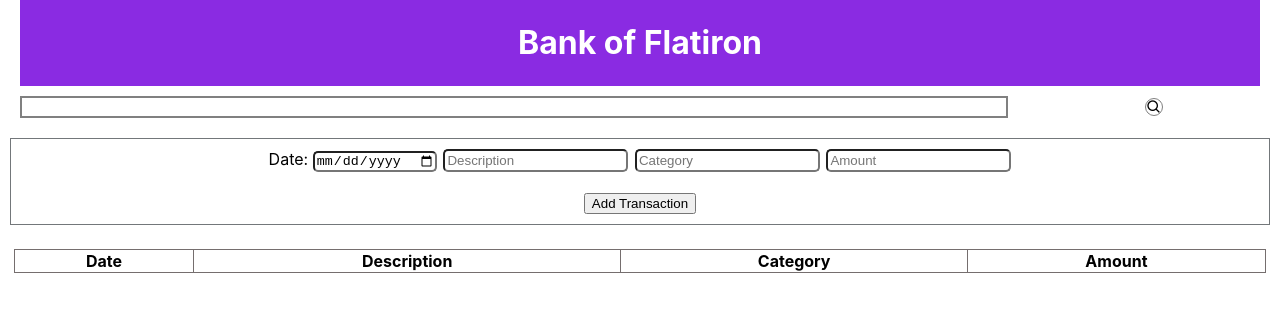
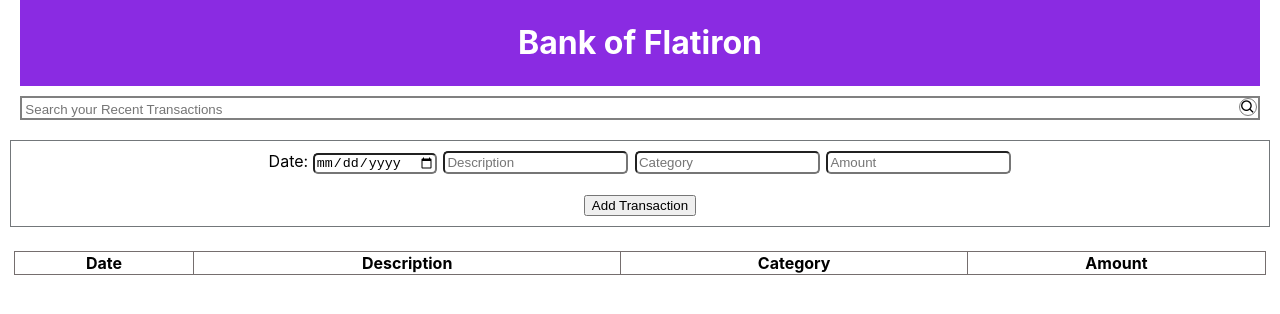
Before and after one commit to Unquetionable1/bank-of-flatiron, a React (Create React App) app: page / in a window 1280 px wide. Shown: the top 314 px of the page. Built offline with nearby package versions, Linux system fonts and the light colour scheme.

Commit message:
first commit

```diff
--- a/src/App.css
+++ b/src/App.css
@@ -7,17 +7,18 @@ body {
   padding-right: 20%;
   display: flex;
   justify-content: space-between;
+  margin: left;
 }
 
 .searchBar {
-  display: flex;
-  width: 100%;
+  align-items: center;
   background-color: white;
   border: 2px solid grey;
 }
 
-.search {
-  width: 80%;
+div.searchBar .search {
+  background-color: transparent;
+  width: 98%;
   border: none;
 }
 .search:focus {
@@ -25,10 +26,12 @@ body {
 }
 
 .search-container {
+
   padding-left: 20px;
   padding-right: 20px;
   padding-bottom: 10px;
   padding-top: 10px;
+  align-items: center;
 }
 
 .header {
@@ -42,7 +45,6 @@ body {
 
 i {
   position: relative;
-  margin-left: 1119px;
   border: 1px solid grey;
   border-radius: 100%;
 }
@@ -60,10 +62,6 @@ table{
   width: 100%;
 }
 
-div{
-  display: flexbox;
-
-}
 .table{
   padding: 7px;
 }
--- a/src/components/SearchBar.js
+++ b/src/components/SearchBar.js
@@ -1,3 +1,5 @@
+import '../App.css'
+
 function SearchBar({ handleClick, handleChange, searchTerm }) {
   console.log(searchTerm);
   return (
```
